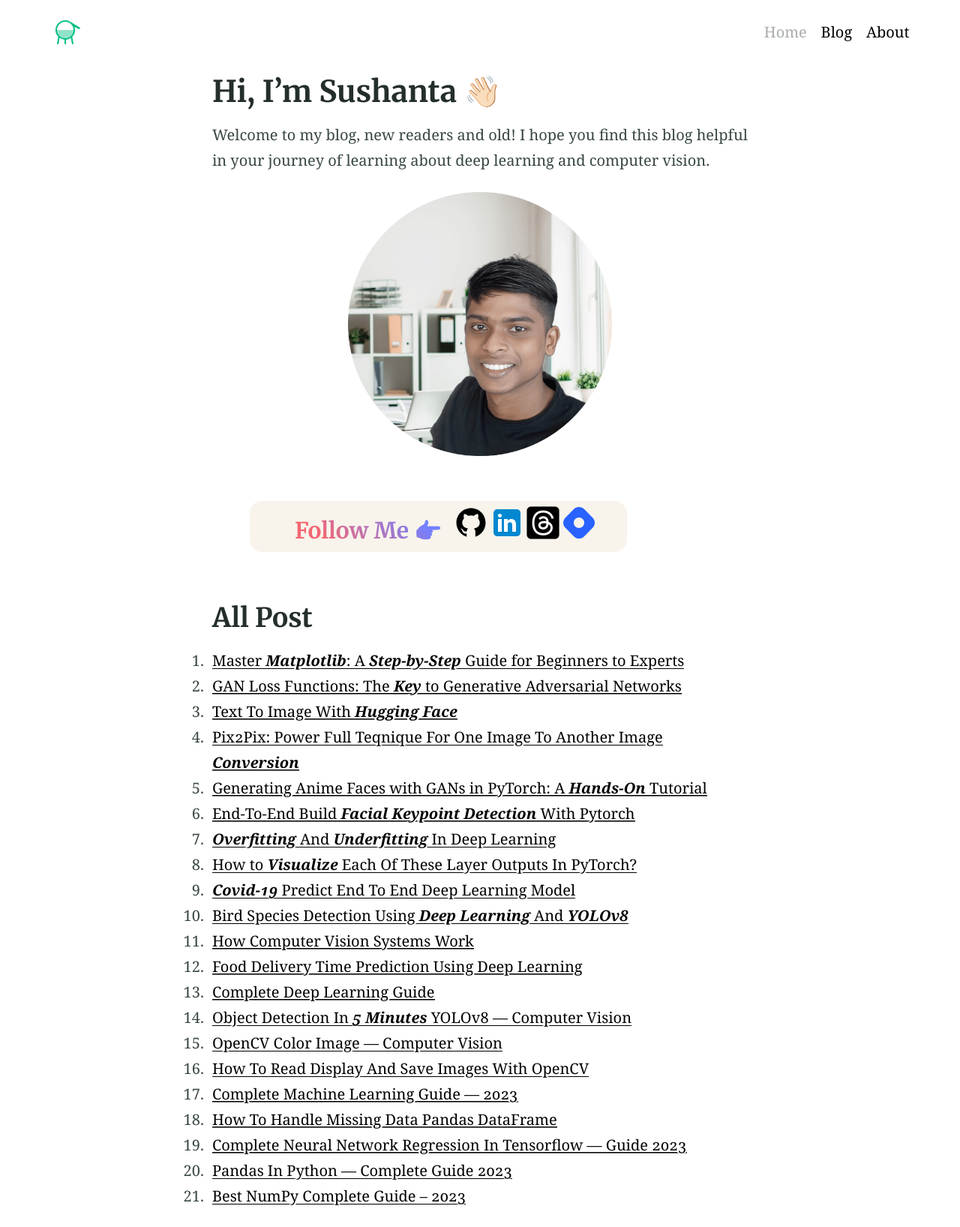
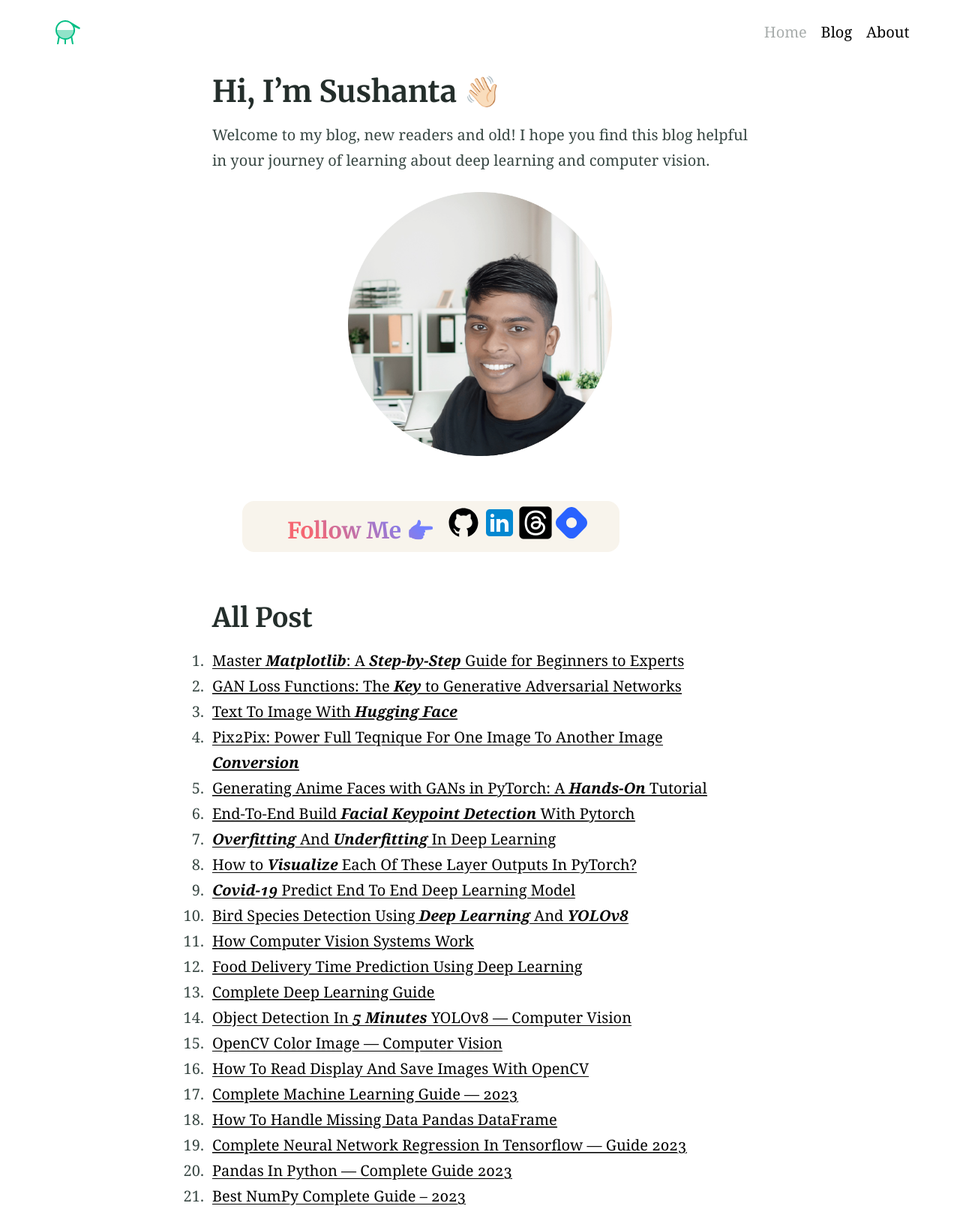
Before and after one commit to hi-sushanta/hi-sushanta.github.io, a Jekyll site: the page built from index.md, in a window 1280 px wide. Shown: the whole page at 75% size. Built offline with Jekyll 4.4.1, drawn with Linux system fonts in a browser that asks for light colours.

Commit message:
Update index.md

```diff
--- a/index.md
+++ b/index.md
@@ -9,7 +9,7 @@ Welcome to my blog, new readers and old! I hope you find this blog helpful in yo
     <img src="chi2.png" class = "center" width="50%" height="50%"/>
 </div>
 
-<div class="social-icon" style="margin-left:50px; margin-right:40px; margin-top:50px; margin-bottom:50px;  display: flex; align-items: center; background:#F8F4EC; padding-left:50px; padding-right:40px; border-radius:16px; width: fit-content">
+<div class="social-icon" style="margin-left:40px; margin-right:40px; margin-top:50px; margin-bottom:50px;  display: flex; align-items: center; background:#F8F4EC; padding-left:50px; padding-right:40px; border-radius:16px; width: fit-content">
     <h3 style="margin-left:10px; margin-right:15px; margin-top:0px; background-color: red;
     background-image: linear-gradient(45deg, #F56772 20%, #7280FF 80%);
     background-size: 100%;
```
